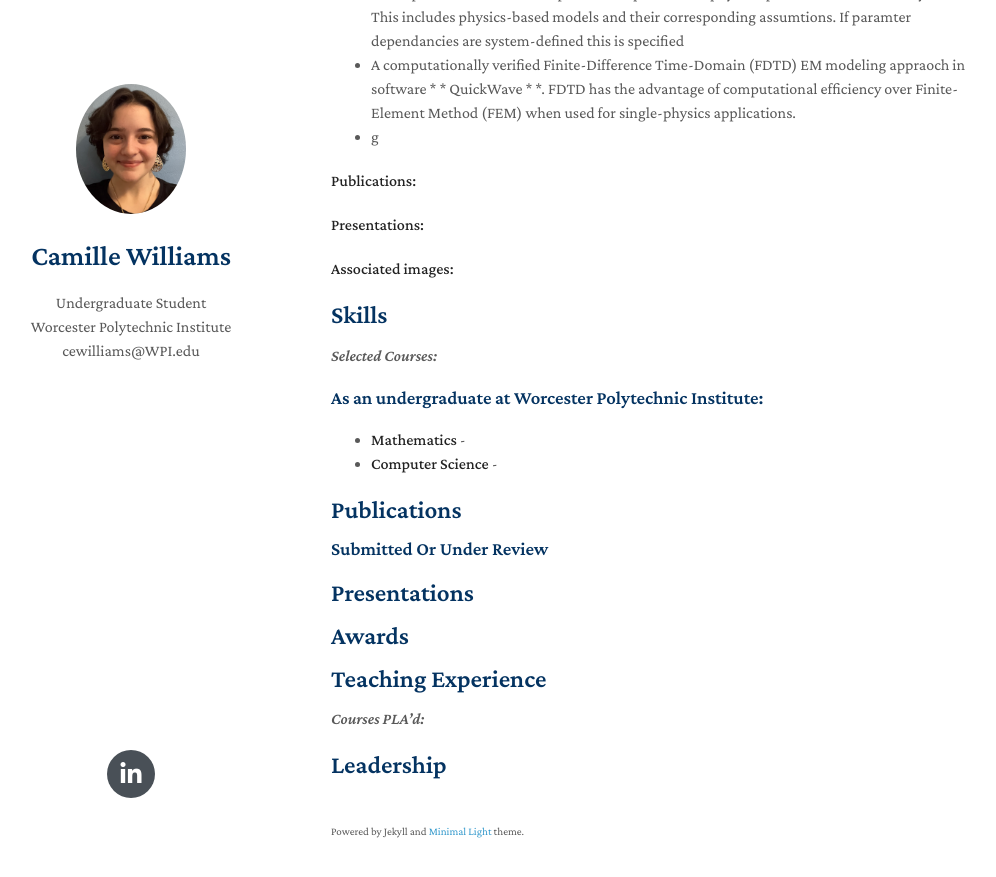
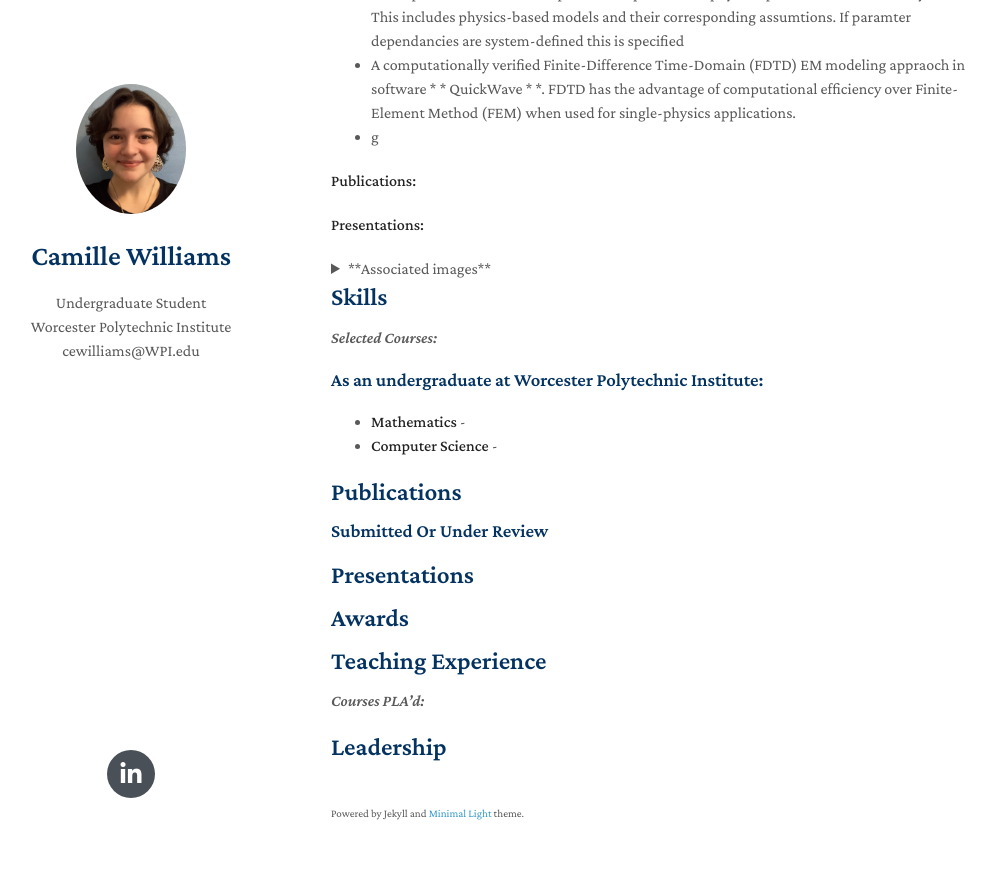
Before and after one commit to CamilleW8831/CamilleW8831.github.io, a Jekyll site: the page built from index.md, in a window 1280 px wide and 900 px high, scrolled down 662 px. Shown: the top 877 px of the window, without its empty margins (139-1135 px from the left). Built offline with Jekyll 4.4.1, drawn with Linux system fonts in a browser that asks for light colours; nearby versions of some CDN libraries; a style sheet for code colours, icons or effects is not loaded; our own code applies the rules of GitHub Pages for plain Markdown files.

Commit message:
Update index.md

```diff
--- a/index.md
+++ b/index.md
@@ -24,7 +24,9 @@ Microwave induced lab plasmas have demonstrated well-documented and signifigant
 
 **Presentations:**
 
-**Associated images:**
+<details>
+<summary>**Associated images**</summary>
+</details>
 
 ## Skills
 
```
